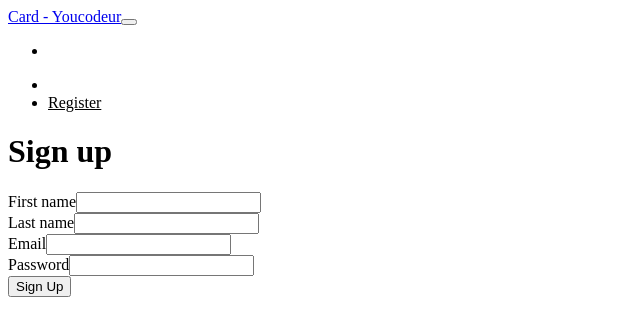
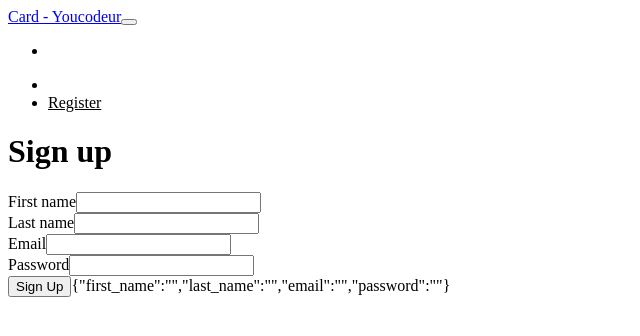
Before and after one commit to Abbassihraf/Carte-Youcodeur, a React (Create React App) app in the folder front-end/: page /signup in a window 1280 px wide. Shown: the top 336 px of the page, without its empty margins (0-640 px from the left). Built offline with nearby package versions, Linux system fonts and the light colour scheme.

Commit message:
State User with useState Hooks

```diff
--- a/front-end/src/users/Signup.js
+++ b/front-end/src/users/Signup.js
@@ -1,29 +1,40 @@
-import React from 'react'
+import React, { useState } from 'react'
 import Layout from './../core/Layout'
 // import {API_URL} from './../config'
 
-const signup = () => {
+const Signup = () => {
+
+    const [user, setUser] = useState({
+        first_name : '',
+        last_name : '',
+        email : '',
+        password : '',
+    })
+
+    const handleChange = e =>{
+        setUser({...user, [e.target.id]: e.target.value})
+    }
 
     const Form = () => (
         <form >
             <div className="form-group">
                 <label htmlFor="first_name" className="text-muted">First name</label>
-                <input type="text" className="form-control" id="first_name"/>
+                <input onChange={handleChange} type="text" className="form-control" id="first_name"/>
             </div>
             <div className="form-group">
                 <label htmlFor="last_name" className="text-muted">Last name</label>
-                <input  type="text" className="form-control" id="last_name"/>
+                <input onChange={handleChange}  type="text" className="form-control" id="last_name"/>
             </div>
             <div className="form-group">
                 <label htmlFor="email" className="text-muted">Email</label>
-                <input  type="text" className="form-control" id="email"/>
+                <input onChange={handleChange}  type="text" className="form-control" id="email"/>
             </div>
             <div className="form-group">
                 <label htmlFor="password" className="text-muted">Password</label>
-                <input   type="text" className="form-control" id="password"/>
+                <input onChange={handleChange} type="text" className="form-control" id="password"/>
             </div>
             <button className="btn btn-lg btn-block btn-outline-success">Sign Up</button>
-
+            {JSON.stringify(user)}
         </form>
     )
     return (
@@ -42,4 +53,4 @@ const signup = () => {
     )
 }
 
-export default signup
+export default Signup
```
